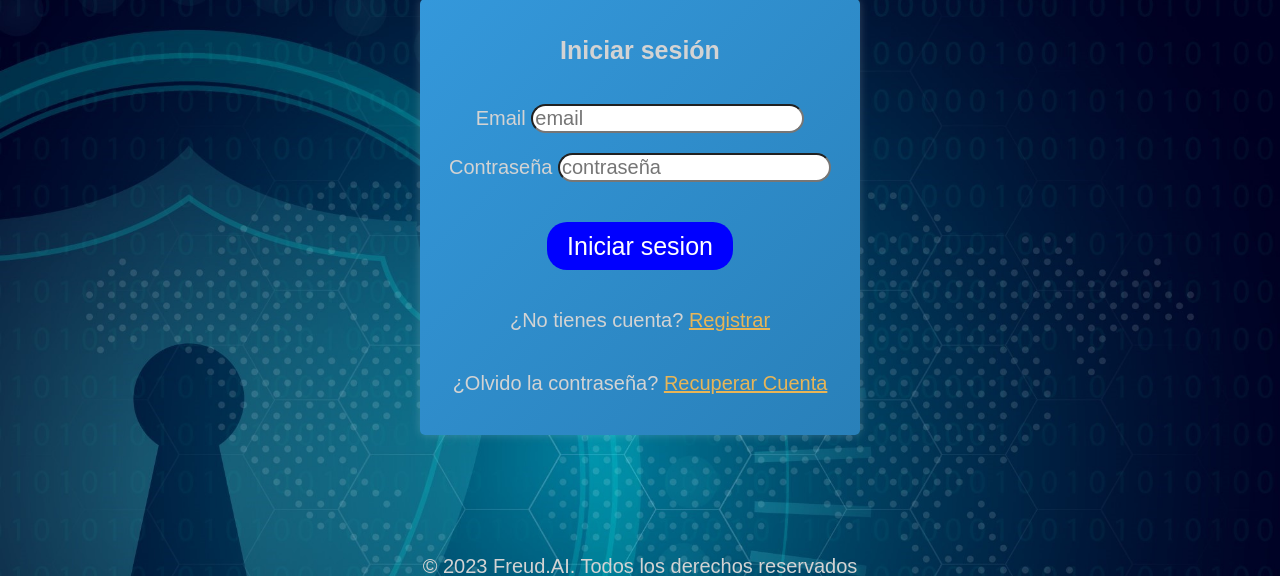
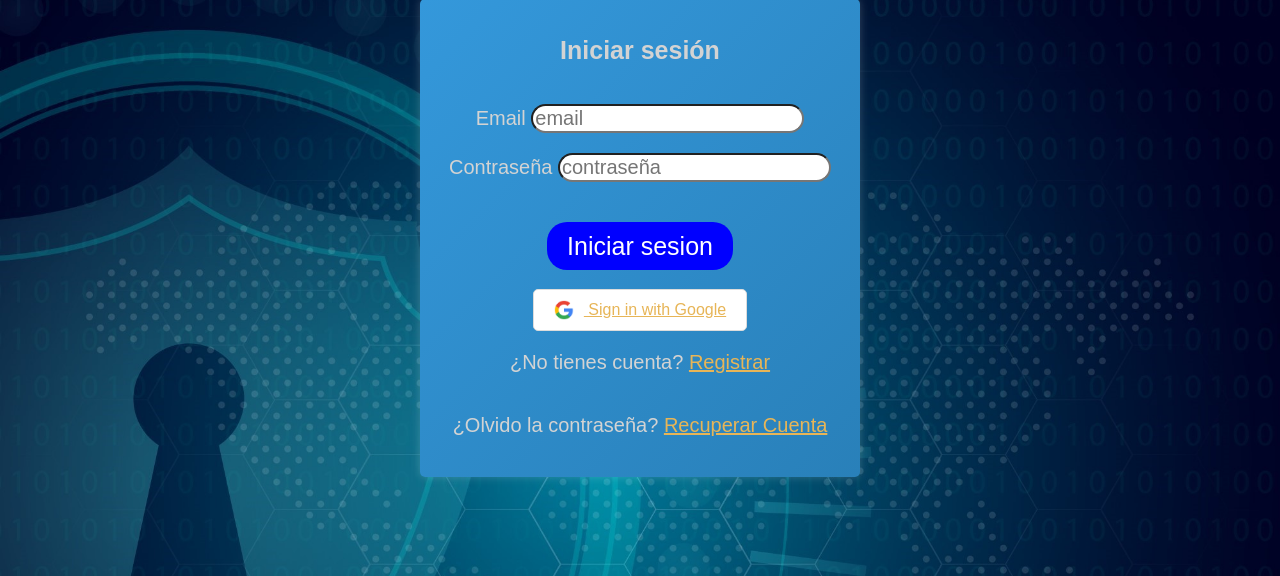
Before and after one commit to elmerurbina/freud-ai, a Flask app: page /login_account in a window 1280 px wide. Shown: the part 158-734 px from the top of the page. Run offline with Flask 3, Linux system fonts and the light colour scheme; some libraries are stand-ins or nearby versions.

Commit message:
Update file

```diff
--- a/app.py
+++ b/app.py
@@ -1,5 +1,6 @@
-from flask import Flask, render_template
+from flask import Flask, render_template, redirect, url_for
 from register_user import register_user_app
+from flask_dance.contrib.google import make_google_blueprint, google
 from flask import request, jsonify
 
 
@@ -8,6 +9,16 @@ app = Flask(__name__)
 
 app.config.from_pyfile('config.py')  # Cargar las configuraciones del archivo config.py
 app.register_blueprint(register_user_app, url_prefix='/register')
+
+
+# Google OAuth blueprint
+google_bp = make_google_blueprint(
+    client_id="http://512814388268-1db0c3s4gj5pjdljv9qa5h3ohrikb42n.apps.googleusercontent.com",
+    client_secret="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",
+    redirect_to="login_callback"
+)
+app.register_blueprint(google_bp, url_prefix="/login")
+
 
 # Ruta del index
 @app.route('/freud')
@@ -58,6 +69,37 @@ def verExpediente():
 @app.route('/login_account', methods=['GET', 'POST'])
 def login_account():
     return render_template('login.html')
+
+# Route for handling Google Sign-In callback
+@app.route("/google_login_callback")
+def login_callback():
+    if not google.authorized:
+        return redirect(url_for("google.login"))
+
+    resp = google.get("/oauth2/v1/userinfo")
+    assert resp.ok, resp.text
+
+    # Use resp.json() to get user information
+    # Implement your logic to handle user login or registration here
+
+    return redirect(url_for("chat"))  # Redirect to chat interface after successful login
+
+# Route for handling Google login
+@app.route("/google_login", methods=['POST'])
+def google_login():
+    id_token = request.form['id_token']
+
+    # Verify the ID token with Google
+    # You can use libraries like google-auth or pyjwt to verify the token
+    # Example verification logic should be added here
+
+    # If the token is valid, proceed with the login process
+    # You can get user information from the ID token
+    # For example, idinfo['email'], idinfo['name'], etc.
+    # Implement your logic to handle the user login or registration here
+
+    return jsonify({'status': 'success'})
+
 
 
 
--- a/static/css/login.css
+++ b/static/css/login.css
@@ -104,3 +104,30 @@ padding-top: 100px;}
     a.creditos{margin-bottom: 5%;
     margin-top: 5%;
     text-align: center;}
+
+
+    .custom-google-button {
+        background-color: #ffffff; /* Background color */
+        border: 1px solid #dcdcdc; /* Border color */
+        color: #757575; /* Text color */
+        padding: 10px 20px; /* Padding */
+        font-size: 16px; /* Font size */
+        border-radius: 5px; /* Border radius */
+        cursor: pointer; /* Cursor style */
+        display: inline-block; /* Display as inline block */
+        transition: all 0.3s ease-in-out; /* Transition effect */
+    }
+
+    .custom-google-button img {
+        vertical-align: middle; /* Align the image vertically */
+        margin-right: 10px; /* Add margin to the right of the image */
+    }
+
+    .custom-google-button:hover {
+        background-color: #f8f8f8; /* Change background color on hover */
+    }
+
+    a.google:hover {
+        border-style: none;
+        outline: none;
+    }
--- /dev/null
+++ b/static/js/GoogleSignIn.js
@@ -0,0 +1,23 @@
+// google_signin.js
+
+function onSignIn(googleUser) {
+    var id_token = googleUser.getAuthResponse().id_token;
+
+    // Send the id_token to your backend for authentication
+    fetch('/google_login', {
+        method: 'POST',
+        headers: {
+            'Content-Type': 'application/x-www-form-urlencoded',
+        },
+        body: new URLSearchParams({
+            'id_token': id_token
+        })
+    }).then(function(response) {
+        // Handle the response from the backend
+        if (response.ok) {
+            window.location.href = "{{ url_for('chat') }}";  // Redirect to chat interface using url_for
+        }
+    }).catch(function(error) {
+        console.error('Error:', error);
+    });
+}
--- a/templates/login.html
+++ b/templates/login.html
@@ -9,6 +9,8 @@
     <!--Vinculacion con el sitio fontawesome.com para los iconos-->
     <link rel="stylesheet" href="https://cdnjs.cloudflare.com/ajax/libs/font-awesome/6.0.0-beta3/css/all.min.css">
     <link rel="stylesheet" type="text/css" href="{{ url_for('static', filename='css/login.css') }}">
+    <script src="https://apis.google.com/js/platform.js" async defer></script>
+
 
 </head>
 <body>
@@ -34,10 +36,23 @@
             <!--Boton para iniciar sesion-->
             <button name="Register" type="submit">Iniciar sesion</button>
         </form>
+
+       <a class="google" href="{{url_for('chat')}}">
+        <div class="custom-google-button" onclick="onCustomGoogleSignIn()">
+            <img src="{{ url_for('static', filename='imagenes/google-logo.png') }}" alt="Google Logo" width="20" height="20"> Sign in with Google
+
+        </a>
+        </div>
+
+
+
+
         <!--Link para ir a la pagina de registro, para usuarios que aun no tienen cuenta-->
         <p>¿No tienes cuenta? <a href="{{ url_for('register_user') }}">Registrar</a></p>
         <!--Link para recuperar credenciales-->
         <p>¿Olvido la contraseña? <a href=" {{ url_for('password_recovery') }}">Recuperar Cuenta</a></p>
+
+        <script src="{{ url_for('static', filename='js/GoogleSignIn.js') }}"></script>
     </section>
     </div>
 
```
Also changed, not shown: googleSinIn.py (added, +44 -0 lines), login.py (+17 -0 lines), static/imagenes/google-logo.png (added).
